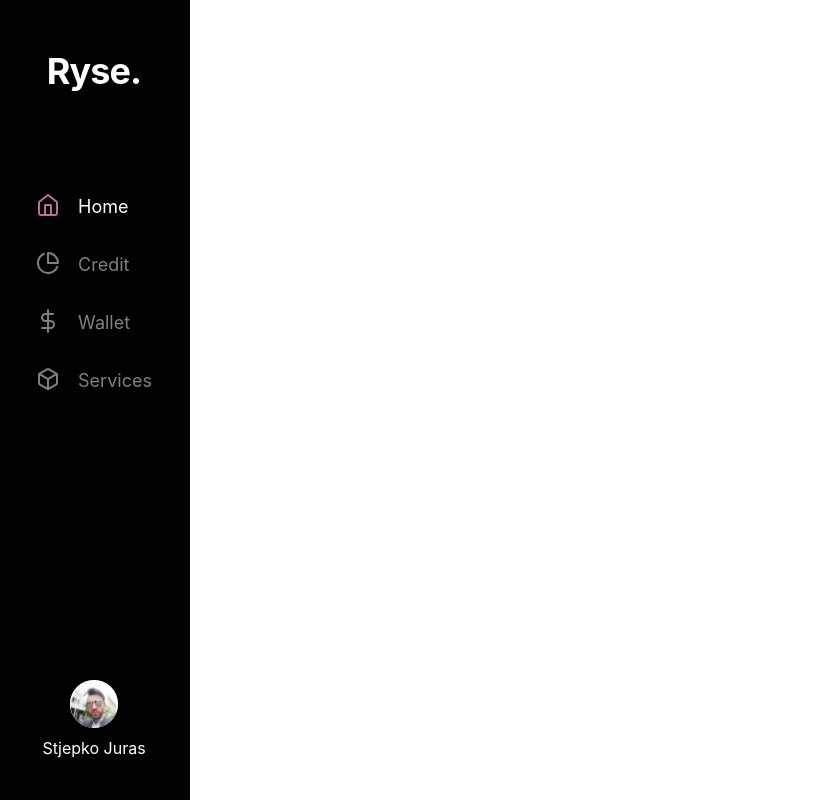
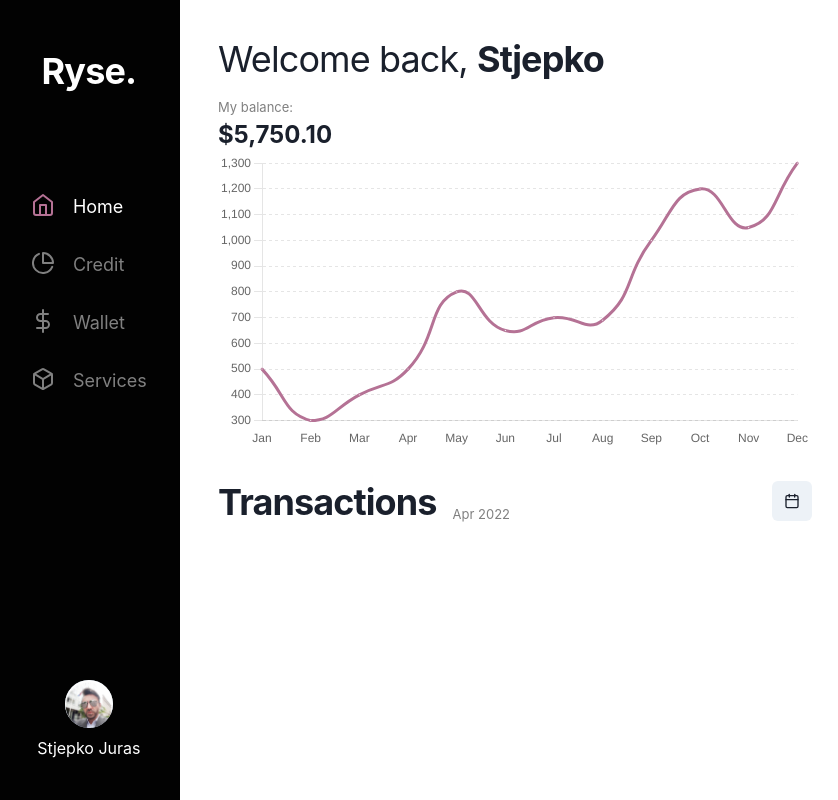
Before and after one commit to SJuras/NextJs-Dashboard, a Next.js app in the folder Ryse/ryse/: page /dashboard in a window 1280 px wide. Shown: the whole page, without its empty margins (2-840 px from the left). Built offline with nearby package versions, Linux system fonts and the light colour scheme.

Commit message:
v1.1.5 line chart fixed.

```diff
--- a/Ryse/ryse/components/MyChart.js
+++ b/Ryse/ryse/components/MyChart.js
@@ -1,9 +1,60 @@
-const MyChart = () => {
-  return(
-    <>
+import React from 'react'
+import { Line } from 'react-chartjs-2'
 
-    </>
-  );
+const data = {
+    labels: ['Jan', 'Feb', 'Mar', 'Apr', 'May', 'Jun', 'Jul', 'Aug', 'Sep', 'Oct', 'Nov', 'Dec'],
+    datasets: [
+        {
+            label: 'My Balance',
+            fill: false,
+            lineTension: 0.5,
+            backgroundColor: '#db86b2',
+            borderColor: '#B57295',
+            borderCapStyle: 'butt',
+            borderDashOffset: 0.0,
+            borderJoinStyle: '#B57295',
+            pointBorderColor: '#B57295',
+            pointBackgroundColor: '#fff',
+            pointBorderWidth: 1,
+            pointHoverRadius: 5,
+            pointHoverBackgroundColor: '#B57295',
+            pointHoverBorderColor: '#B57295',
+            pointHoverBorderWidth: 2,
+            pointRadius: 1,
+            pointHitRadius: 10,
+            data: [500, 300, 400, 500, 800, 650, 700, 690, 1000, 1200, 1050, 1300],
+        },
+    ],
 }
 
-export default MyChart;
+const options = {
+    maintainAspectRatio: true,
+    scales: {
+        x: {
+            grid: {
+                display: false,
+            },
+        },
+        y: {
+            grid: {
+                borderDash: [3, 3],
+            },
+            // beginAtZero: true, // this works
+        },
+    },
+    plugins: {
+        legend: {
+            display: false
+        }
+    }
+}
+
+const MyChart = () => (
+    <Line
+        data={data}
+        options={options}
+    />
+)
+
+
+export default MyChart
--- a/Ryse/ryse/package.json
+++ b/Ryse/ryse/package.json
@@ -12,11 +12,11 @@
     "@chakra-ui/react": "^1.7.4",
     "@emotion/react": "^11.7.1",
     "@emotion/styled": "^11.6.0",
-    "chart.js": "^3.7.0",
+    "chart.js": "^3.3.0",
     "framer-motion": "^5.6.0",
     "next": "12.0.8",
     "react": "17.0.2",
-    "react-chartjs-2": "^4.0.1",
+    "react-chartjs-2": "^3.0.3",
     "react-dom": "17.0.2",
     "react-icons": "^4.3.1"
   },
--- a/Ryse/ryse/pages/dashboard.js
+++ b/Ryse/ryse/pages/dashboard.js
@@ -89,12 +89,24 @@ export default function dashboard() {
       </Flex>
 
       {/* Column 2 */}
-      <Flex>
+      <Flex w="55%" p="3%" flexDir="column" overflow="auto" minH="100vh">
+        <Heading fontWeight="normal" mb={4} letterSpacing="tight">Welcome back, <Flex fontWeight="bold" display="inline-flex">Stjepko</Flex></Heading>
+        <Text color="gray" fontSize="small">My balance: </Text>
+        <Text fontWeight="bold" fontSize="2xl">$5,750.10 </Text>
+        <MyChart />
+        <Flex justifyContent="space-between" mt={8}>
+          <Flex align="flex-end">
+            <Heading as="h2" isze="lg" letterSpacing="tight">Transactions</Heading>
+            <Text fontSize="small" color="gray" ml={4}>Apr 2022</Text>
+          </Flex>
+          <IconButton icon={<FiCalendar />} />
+        </Flex>
+
 
       </Flex>
 
       {/* Column 3 */}
-      <Flex>
+      <Flex w="35%" bgColor="#f5f5f5" p="3%" flexDir="column" overflow="auto">
 
       </Flex>
     </Flex>
```
Also changed, not shown: 1 other file (tests, documents, lock files or other folders).
